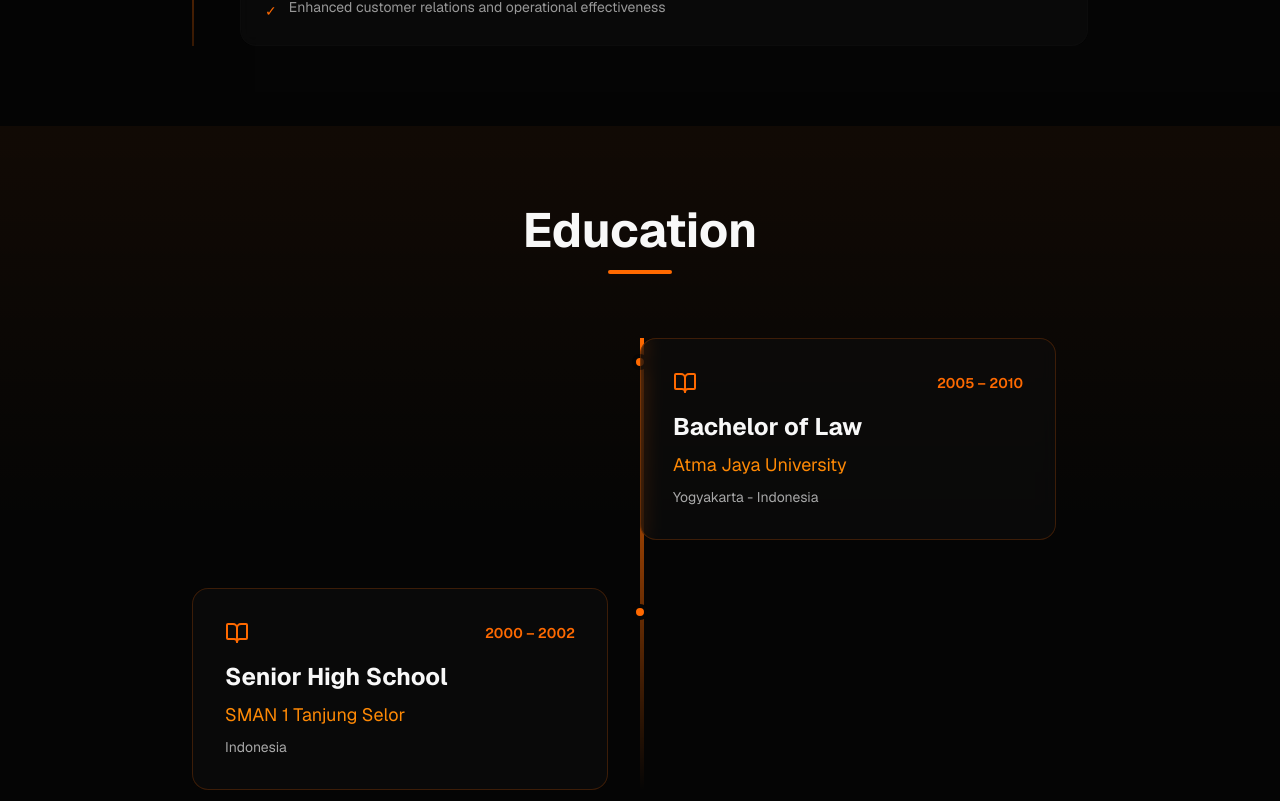
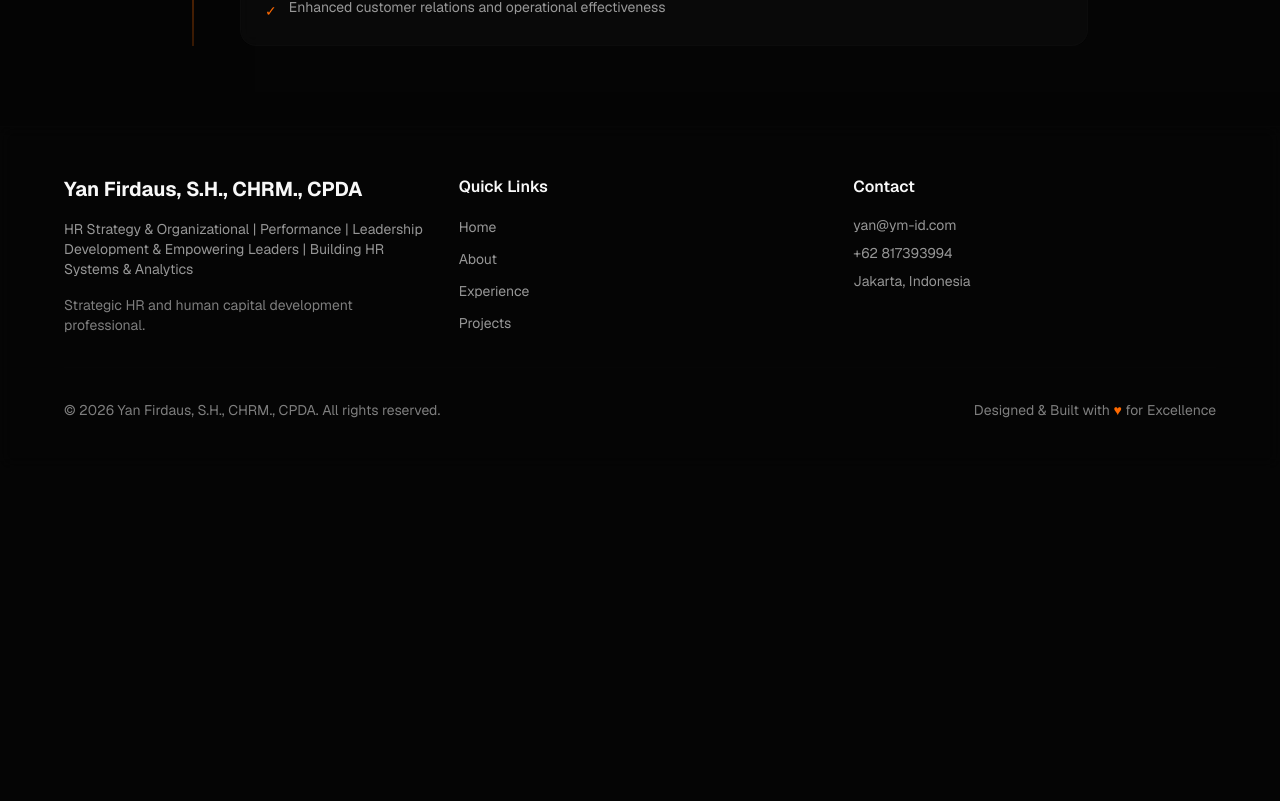
Before and after one commit to hc-mase-app/web-portofolio, a Next.js app: page /experience in a window 1280 px wide. Shown: the part 3719-4520 px from the top of the page. After the commit the page ends 4187 px from the top, so only its background shows below. Built offline with nearby package versions, Linux system fonts and the light colour scheme.

Commit message:
Update page.tsx

```diff
--- a/app/experience/page.tsx
+++ b/app/experience/page.tsx
@@ -2,7 +2,6 @@
 
 import Navbar from '@/components/portfolio/navbar'
 import Experience from '@/components/portfolio/experience'
-import Education from '@/components/portfolio/education'
 import Footer from '@/components/portfolio/footer'
 
 export default function ExperiencePage() {
@@ -11,7 +10,6 @@ export default function ExperiencePage() {
       <Navbar />
       <div className="pt-20">
         <Experience />
-        <Education />
       </div>
       <Footer />
     </main>
```
